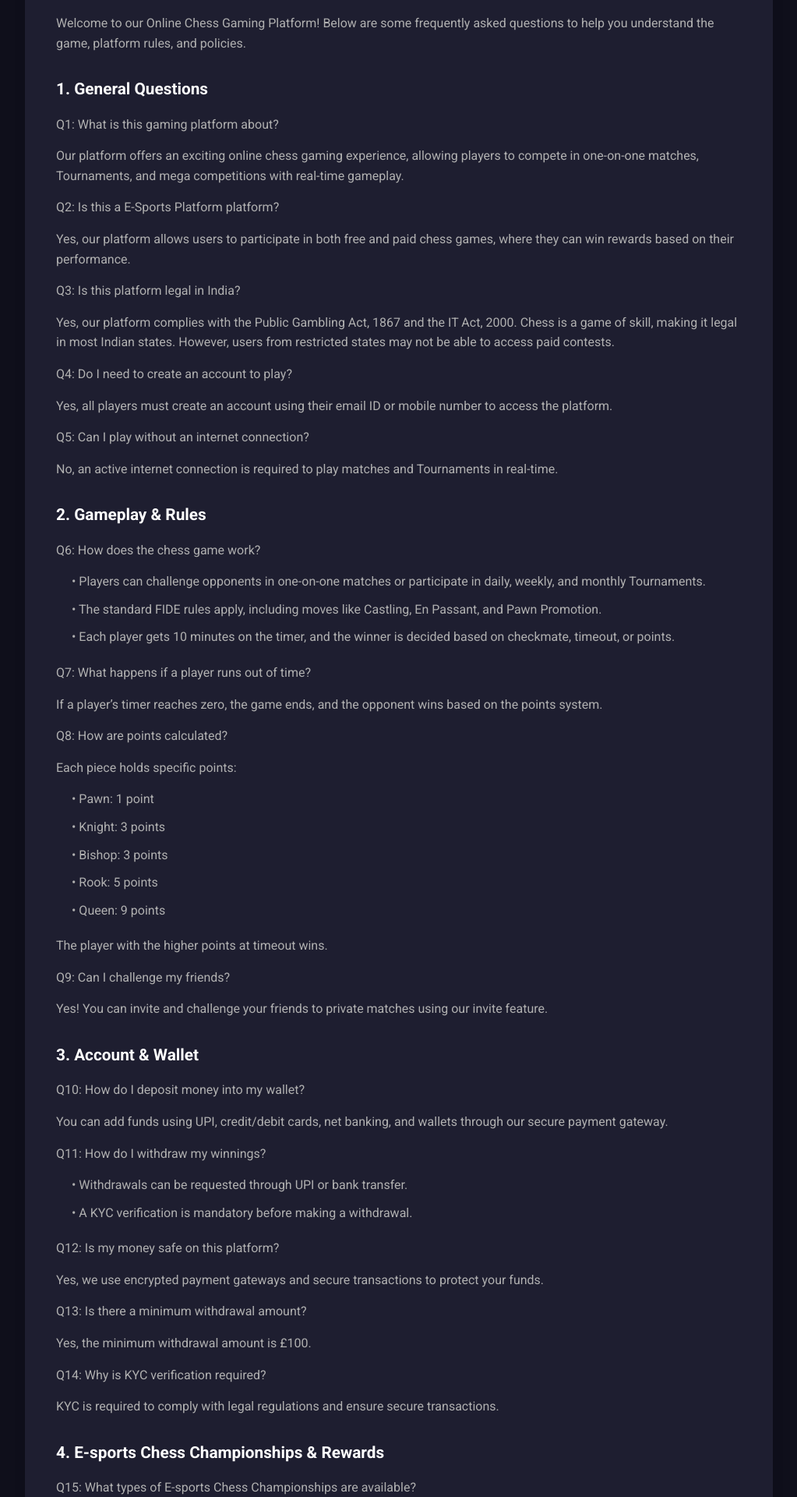
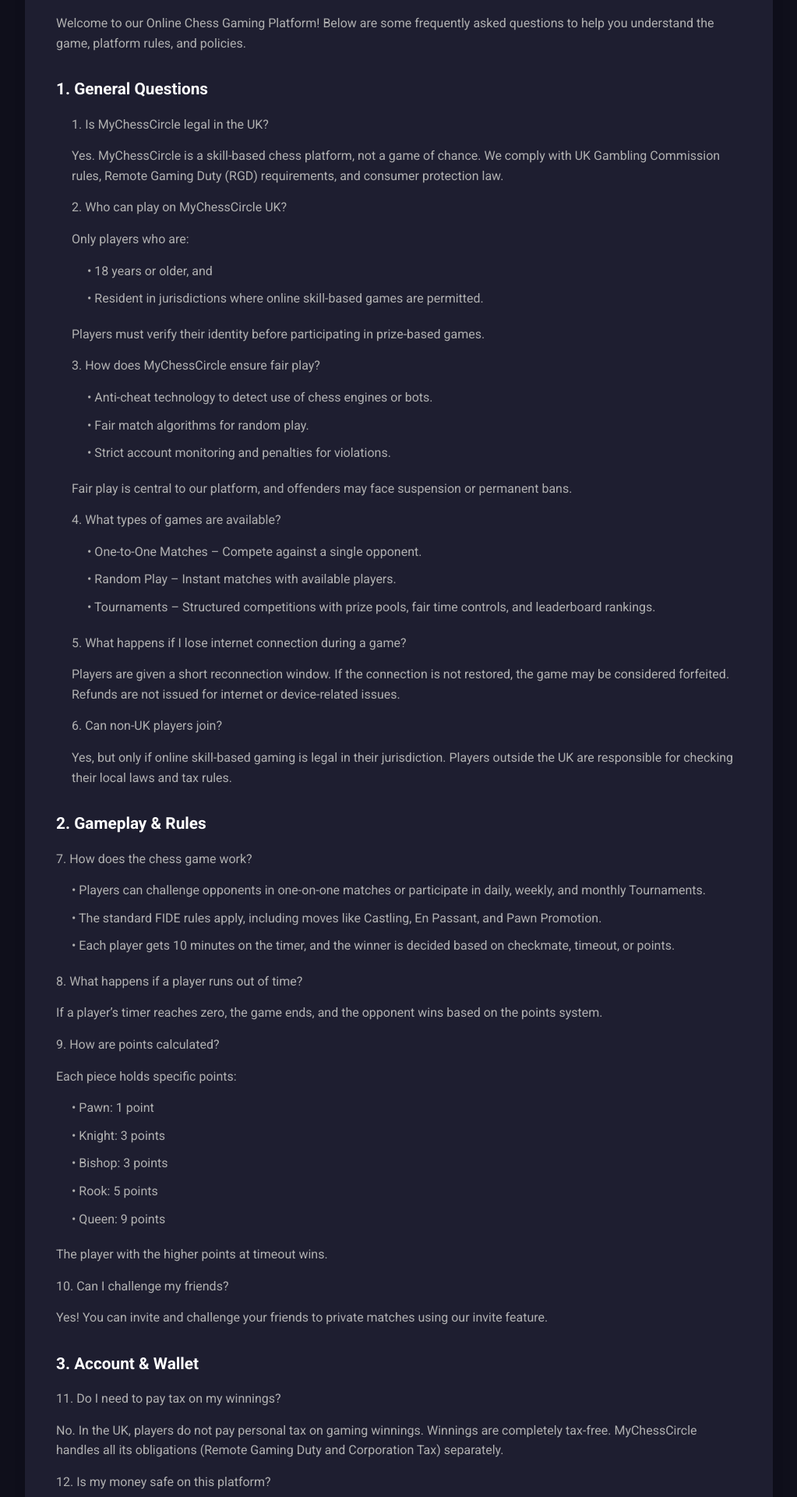
Before and after one commit to Shiva198615/MyChessCircle_UK, a React (Create React App) app: page /faq in a window 1280 px wide. Shown: the part 400-2320 px from the top of the page at 78% size, without its empty margins (128-1151 px from the left). Built offline with nearby package versions, Linux system fonts and the light colour scheme.

Commit message:
updated FAQs

```diff
--- a/src/modals/WalletTermsModal.js
+++ b/src/modals/WalletTermsModal.js
@@ -29,7 +29,7 @@
 						</ul>
 					</li>
 					<li>Taxes and charges as applicable under Indian law will be deducted before crediting the withdrawal amount.</li>
-					<li>Withdrawals will be processed to the verified bank account/UPI ID linked with the player's profile.</li>
+					<li>Withdrawals will be processed to the verified bank account linked with the player's profile.</li>
 				</ol>
 
 				<h4>Winnings &amp; Tax Deductions</h4>
--- a/src/pages/Contact.js
+++ b/src/pages/Contact.js
@@ -163,7 +163,7 @@
         <div className="faq-section">
           <div className="faq-header">
             <h2>Frequently Asked Questions</h2>
-            <Link to="/faq" className="view-all-link" onClick={scrollToTop}>View All</Link>
+            <Link to="/faq" className="view-all-link" onClick={scrollToTop} style={{ color: "#55D5A7" }}>View All</Link>
           </div>
 
           <div className="faq-list">
--- a/src/pages/Faq.js
+++ b/src/pages/Faq.js
@@ -9,32 +9,62 @@
 
       <div className="content-container">
         <div className="terms-content">
-          <h2>Frequently Asked Questions (FAQ) – Saara Creative Pvt Ltd - Under Brand Name <span className="footer-logo-text">“MyChessCircle_UK”</span> Online Gaming Application</h2>
+          <h2>Frequently Asked Questions (FAQ) – Saara Creative Pvt Ltd - Under Brand Name “MyChessCircle_UK” Online Gaming Application</h2>
 
           <p>Welcome to our Online Chess Gaming Platform! Below are some frequently asked questions to help you understand the game, platform rules, and policies.</p>
 
           <h3>1. General Questions</h3>
-          <p>Q1: What is this gaming platform about?</p>
-          <p>Our platform offers an exciting online chess gaming experience, allowing players to compete in one-on-one matches, Tournaments, and mega competitions with real-time gameplay.</p>
-          <p>Q2: Is this a E-Sports Platform platform?</p>
-          <p>Yes, our platform allows users to participate in both free and paid chess games, where they can win rewards based on their performance.</p>
-          <p>Q3: Is this platform legal in India?</p>
-          <p>Yes, our platform complies with the Public Gambling Act, 1867 and the IT Act, 2000. Chess is a game of skill, making it legal in most Indian states. However, users from restricted states may not be able to access paid contests.</p>
-          <p>Q4: Do I need to create an account to play?</p>
-          <p>Yes, all players must create an account using their email ID or mobile number to access the platform.</p>
-          <p>Q5: Can I play without an internet connection?</p>
-          <p>No, an active internet connection is required to play matches and Tournaments in real-time.</p>
+          <ol>
+            <li>
+              <p>1. Is MyChessCircle legal in the UK?</p>
+              <p>Yes. MyChessCircle is a skill-based chess platform, not a game of chance. We comply with UK Gambling Commission rules, Remote Gaming Duty (RGD) requirements, and consumer protection law.</p>
+            </li>
+            <li>
+              <p>2. Who can play on MyChessCircle UK?</p>
+              <p>Only players who are:</p>
+              <ul>
+                <li>• 18 years or older, and</li>
+                <li>• Resident in jurisdictions where online skill-based games are permitted.</li>
+              </ul>
+              <p>Players must verify their identity before participating in prize-based games.</p>
+            </li>
+            <li>
+              <p>3. How does MyChessCircle ensure fair play?</p>
+              <ul>
+                <li>• Anti-cheat technology to detect use of chess engines or bots.</li>
+                <li>• Fair match algorithms for random play.</li>
+                <li>• Strict account monitoring and penalties for violations.</li>
+              </ul>
+              <p>Fair play is central to our platform, and offenders may face suspension or permanent bans.</p>
+            </li>
+            <li>
+              <p>4. What types of games are available?</p>
+              <ul>
+                <li>• One-to-One Matches – Compete against a single opponent.</li>
+                <li>• Random Play – Instant matches with available players.</li>
+                <li>• Tournaments – Structured competitions with prize pools, fair time controls, and leaderboard rankings.</li>
+              </ul>
+            </li>
+            <li>
+              <p>5. What happens if I lose internet connection during a game?</p>
+              <p>Players are given a short reconnection window. If the connection is not restored, the game may be considered forfeited. Refunds are not issued for internet or device-related issues.</p>
+            </li>
+            <li>
+              <p>6. Can non-UK players join?</p>
+              <p>Yes, but only if online skill-based gaming is legal in their jurisdiction. Players outside the UK are responsible for checking their local laws and tax rules.</p>
+            </li>
+          </ol>
 
           <h3>2. Gameplay & Rules</h3>
-          <p>Q6: How does the chess game work?</p>
+          <p>7. How does the chess game work?</p>
           <ul>
             <li>•	Players can challenge opponents in one-on-one matches or participate in daily, weekly, and monthly Tournaments.</li>
             <li>•	The standard FIDE rules apply, including moves like Castling, En Passant, and Pawn Promotion.</li>
             <li>•	Each player gets 10 minutes on the timer, and the winner is decided based on checkmate, timeout, or points.</li>
           </ul>
-          <p>Q7: What happens if a player runs out of time?</p>
+          <p>8. What happens if a player runs out of time?</p>
           <p>If a player’s timer reaches zero, the game ends, and the opponent wins based on the points system.</p>
-          <p>Q8: How are points calculated?</p>
+          <p>9. How are points calculated?</p>
           <p>Each piece holds specific points:</p>
           <ul>
           <li>•	Pawn: 1 point</li>
@@ -44,64 +74,85 @@
           <li>•	Queen: 9 points</li>
           </ul>
           <p>The player with the higher points at timeout wins.</p>
-          <p>Q9: Can I challenge my friends?</p>
+          <p>10. Can I challenge my friends?</p>
           <p>Yes! You can invite and challenge your friends to private matches using our invite feature.</p>
 
           <h3>3. Account & Wallet</h3>
-          <p>Q10: How do I deposit money into my wallet?</p>
-          <p>You can add funds using UPI, credit/debit cards, net banking, and wallets through our secure payment gateway.</p>
-          <p>Q11: How do I withdraw my winnings?</p>
-          <ul>
-            <li>•	Withdrawals can be requested through UPI or bank transfer.</li>
-            <li>•	A KYC verification is mandatory before making a withdrawal.</li>
-          </ul>
-          <p>Q12: Is my money safe on this platform?</p>
+
+          <p>11. Do I need to pay tax on my winnings?</p>
+          <p>No. In the UK, players do not pay personal tax on gaming winnings. Winnings are completely tax-free. MyChessCircle handles all its obligations (Remote Gaming Duty and Corporation Tax) separately.</p>
+          <p>12. Is my money safe on this platform?</p>
           <p>Yes, we use encrypted payment gateways and secure transactions to protect your funds.</p>
-          <p>Q13: Is there a minimum withdrawal amount?</p>
+          <p>13. Is there a minimum withdrawal amount?</p>
           <p>Yes, the minimum withdrawal amount is £100.</p>
-          <p>Q14: Why is KYC verification required?</p>
+          <p>14. Why is KYC verification required?</p>
           <p>KYC is required to comply with legal regulations and ensure secure transactions.</p>
+          <p>15. How do I deposit and withdraw money?</p>
+            <ul>
+              <li>• Deposits can be made securely via UK-licensed payment gateways.</li>
+              <li>• Withdrawals are processed back to your verified bank account.</li>
+              <li>• Processing times may vary depending on banking partners.</li>
+            </ul>
+            <p>16. Is my data safe with MyChessCircle?</p>
+            <p>Yes. We are GDPR-compliant and ensure that your personal and financial data is stored securely, encrypted, and never shared without your consent.</p>
 
           <h3>4. E-sports Chess Championships & Rewards</h3>
-          <p>Q15: What types of E-sports Chess Championships are available?</p>
+          <p>17. What types of E-sports Chess Championships are available?</p>
           <ul>
             <li>•	Daily Tournaments – Short matches with exciting rewards.</li>
             <li>•	Weekly Tournaments – Competitive challenges with higher stakes.</li>
             <li>•	Monthly Mega Tournaments – Grand events with huge prize pools.</li>
           </ul>
-          <p>Q16: How do I join a E-sports Chess Championship?</p>
+          <p>18. How do I join a E-sports Chess Championship?</p>
           <ul>
             <li>•	Go to the Tournaments Section.</li>
             <li>•	Select the Tournament you want to participate in.</li>
             <li>•	Register and pay the entry fee (if applicable).</li>
           </ul>
-          <p>Q17: What happens if I disconnect during a match?</p>
+          <p>19. What happens if I disconnect during a match?</p>
           <ul>
             <li>•	If your connection drops, your timer continues running.</li>
             <li>•	If you do not reconnect in time, your opponent may win by timeout.</li>
           </ul>
 
-          <h3>5. Security & Fair Play</h3>
-          <p>Q18: How do you ensure fair play?</p>
-          <p>We have anti-cheat mechanisms that detect unfair gameplay, multi-accounting, and software-assisted moves. Violators will be banned permanently.</p>
-          <p>Q19: Can I report a player for misconduct?</p>
-          <p>Yes! If you notice cheating, offensive behavior, or any violations, report the player via the in-game support section.</p>
-          <p>Q20: What if I forget my password?</p>
-          <p>Click on ‘Forgot Password’ on the login page and follow the instructions to reset it.</p>
-
-          <h3>6. Technical Support</h3>
-          <p>Q21: What should I do if the app crashes or lags?</p>
+          <h3>5. Regulatory & Compliance</h3>
+          <p>20. Is MyChessCircle regulated under the UK Gambling Commission (UKGC)?</p>
+          <p>Yes. MyChessCircle operates as a skill-based online gaming platform. While traditional gambling law primarily applies to chance-based games, we proactively align with UKGC standards to ensure player protection, fairness, and responsible gaming practices.</p>
+          <p>21. Does MyChessCircle pay Remote Gaming Duty (RGD)?</p>
+          <p>Yes. We are fully compliant with HMRC Remote Gaming Duty (RGD) rules, which apply to online platforms offering prize competitions. RGD is payable at 21% of gross gaming yield (GGY), calculated as: GGY = Stakes Collected – Prizes Paid Out.</p>
+          <p>22. Does MyChessCircle pay Corporation Tax?</p>
+          <p>Yes. After deducting allowable operating costs and Remote Gaming Duty, profits are subject to Corporation Tax in the UK at the applicable rate (25% from April 2023 onwards).</p>
+          <p>23. How does MyChessCircle protect consumers?</p>
           <ul>
-            <li>•	Ensure your internet connection is stable.</li>
-            <li>•	Close any background applications that might slow down performance.</li>
-            <li>•	Clear cache & storage from the app settings.</li>
+            <li>• 18+ Age Verification – No underage play.</li>
+            <li>• Fair Play Policy – Anti-cheating systems detect chess engines and collusion.</li>
+            <li>• Responsible Gaming Tools – Deposit limits, self-exclusion options, and links to support (GamCare, BeGambleAware).</li>
+            <li>• Clear Terms & Conditions – Players must consent before gameplay or deposits.</li>
           </ul>
-          <p>Q22: Is the app available on iOS and Android?</p>
-          <p>Yes, our chess gaming application is available for both Android and iOS users.</p>
-          <p>Q23: How can I contact customer support?</p>
-          <p>For any queries, feel free to contact us:</p>
-          <p>📧 Email: support@mychesscircle.uk</p>
-          <p>📞 Phone: 9113577605 / 8867468556</p>
+          <p>24. How does MyChessCircle handle player funds?</p>
+          <ul>
+            <li>• Player wallets are segregated from company operational accounts.</li>
+            <li>• Withdrawals are processed only to verified bank accounts.</li>
+            <li>• Compliance with Payment Services Regulations (PSR 2017) and partnerships with UK FCA-licensed payment gateways.</li>
+          </ul>
+          <p>25. Is VAT applicable on player stakes?</p>
+          <p>No. In the UK, stakes in gambling/skill gaming are exempt from VAT. Instead, the applicable duty is Remote Gaming Duty (RGD).</p>
+          <p>26. How does MyChessCircle comply with GDPR & data protection law?</p>
+          <ul>
+            <li>• Full GDPR compliance with UK Data Protection Act 2018.</li>
+            <li>• Use of encrypted servers and secure data transfer protocols.</li>
+            <li>• Players can request data access, correction, or deletion at any time.</li>
+          </ul>
+          <p>27. Are winnings taxable for players?</p>
+          <p>No. In the UK, gaming and gambling winnings are tax-free for players. The tax burden lies solely on the operator through RGD and Corporation Tax.</p>
+          <p>28. Does MyChessCircle require any specific licenses?</p>
+          <p>Yes. Depending on final legal classification, MyChessCircle operates under: UKGC license for remote gaming (if applicable). Esports & skill-based competition exemption framework where applicable. Compliance with UK Consumer Rights Act 2015 for fair terms.</p>
+          <p>29. Who oversees compliance within the company?</p>
+          <p>MyChessCircle UK has a Compliance & Legal Officer responsible for: filing returns with HMRC (RGD, Corporation Tax), ensuring all UKGC licensing requirements are met, and conducting regular audits for fairness and player fund security.</p>
+          <p>30. Where can I get support?</p>
+          <p>You can contact us via:</p>
+          <p>• Email: support@mychesscircle.uk</p>
+          <p>• Helpdesk (in-app support)</p>
 
         </div>
       </div>
```
